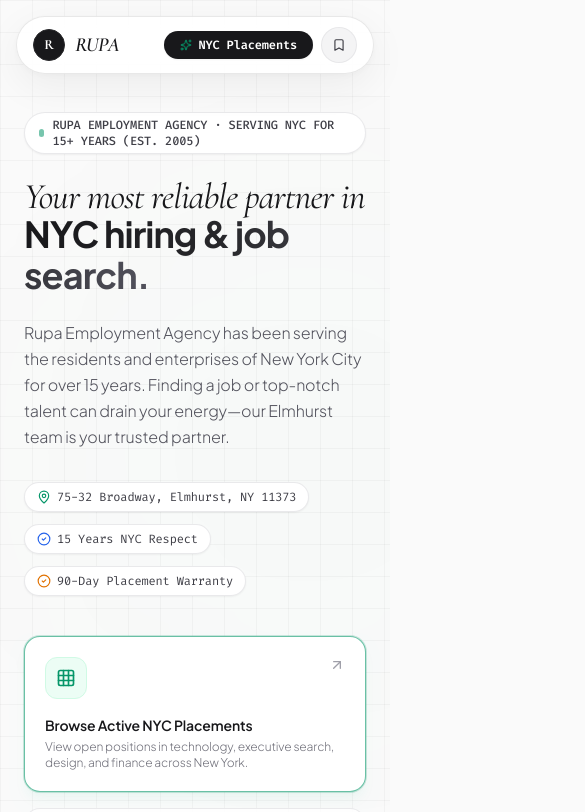
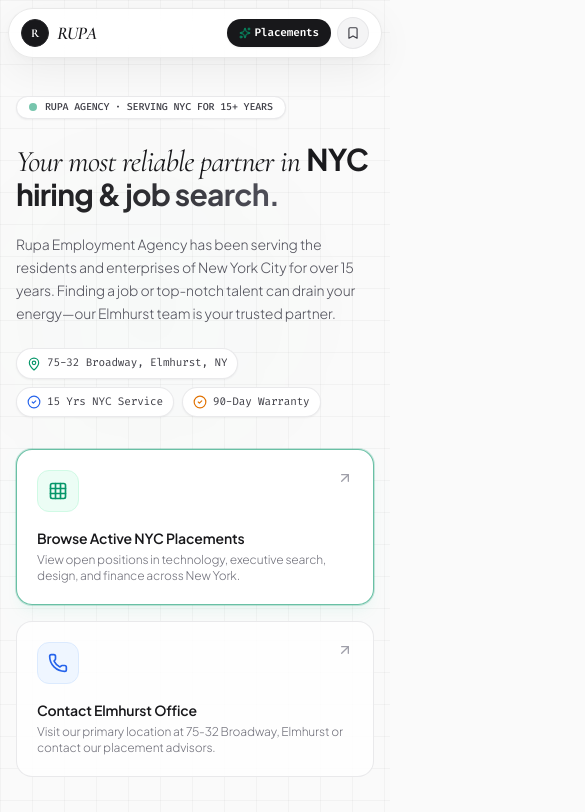
Before and after one commit to Glitch-Time-Matrix/Staffing-Agency-Website, a React (Vite) app: page / in a window 390 px wide. Shown: the top 812 px of the page, 585 px wide, since content can reach past the window. Built offline with nearby package versions, Linux system fonts and the light colour scheme; no server answers.

Commit message:
Push core mobile layout fixes

```diff
--- a/index.html
+++ b/index.html
@@ -3,7 +3,7 @@
   <head>
     <meta charset="UTF-8" />
     <link rel="icon" type="image/svg+xml" href="/vite.svg" />
-    <meta name="viewport" content="width=device-width, initial-scale=1.0" />
+    <meta name="viewport" content="width=device-width, initial-scale=1.0, maximum-scale=5.0, viewport-fit=cover" />
     <title>Staffing & Recruitment Agency</title>
   </head>
   <body>
--- a/src/App.tsx
+++ b/src/App.tsx
@@ -99,7 +99,7 @@ export default function App() {
   const totalSavedCount = savedJobs.length + savedCandidates.length;
 
   return (
-    <div className="min-h-screen bg-[#fafafa] text-[#18181b] flex flex-col relative antialiased selection:bg-brand-emerald selection:text-white">
+    <div className="min-h-screen bg-[#fafafa] text-[#18181b] flex flex-col relative antialiased selection:bg-brand-emerald selection:text-white w-full max-w-full overflow-x-hidden">
       <Header
         currentTab={currentTab}
         setCurrentTab={setCurrentTab}
@@ -117,7 +117,7 @@ export default function App() {
         onSelectJobForMatch={() => scrollToActiveRoles()}
       />
 
-      <main className="flex-1 flex flex-col items-center w-full">
+      <main className="flex-1 flex flex-col items-center w-full max-w-full overflow-x-hidden">
         <Hero
           onExploreClick={scrollToActiveRoles}
           savedCandidateIds={savedCandidates.map((c) => c.id)}
@@ -143,8 +143,8 @@ export default function App() {
 
         <SocialProof />
 
-        <section id="about-rupa" className="py-24 px-6 w-full bg-white relative border-b border-zinc-200/80">
-          <div className="max-w-7xl mx-auto grid grid-cols-1 lg:grid-cols-12 gap-12 items-center text-left">
+        <section id="about-rupa" className="py-16 sm:py-24 px-4 sm:px-6 w-full max-w-full bg-white relative border-b border-zinc-200/80 overflow-hidden">
+          <div className="max-w-7xl mx-auto grid grid-cols-1 lg:grid-cols-12 gap-8 sm:gap-12 items-center text-left w-full max-w-full">
             <div className="lg:col-span-6">
               <span className="text-brand-emerald text-xs font-mono uppercase tracking-widest block mb-3 font-semibold">
                 About Rupa Employment Agency
@@ -233,8 +233,8 @@ export default function App() {
 
       </main>
 
-      <footer className="w-full bg-[#f4f4f6] border-t border-zinc-200/80 py-16 px-6 text-left relative overflow-hidden">
-        <div className="max-w-7xl mx-auto grid grid-cols-1 md:grid-cols-12 gap-12 relative z-10">
+      <footer className="w-full max-w-full bg-[#f4f4f6] border-t border-zinc-200/80 py-12 sm:py-16 px-4 sm:px-6 text-left relative overflow-hidden">
+        <div className="max-w-7xl mx-auto grid grid-cols-1 md:grid-cols-12 gap-8 sm:gap-12 relative z-10 w-full max-w-full">
           <div className="md:col-span-5 flex flex-col items-start gap-4">
             <div className="flex items-center gap-3">
               <div className="flex size-8 items-center justify-center rounded-lg bg-zinc-900 text-white font-serif text-sm font-bold select-none border border-zinc-800">
--- a/src/components/Header.tsx
+++ b/src/components/Header.tsx
@@ -1,5 +1,5 @@
 import React from "react";
-import { Sparkles, Bookmark, Layers, Grid, Briefcase } from "lucide-react";
+import { Sparkles, Bookmark, Layers, Grid } from "lucide-react";
 
 interface HeaderProps {
   currentTab: "candidate" | "employer";
@@ -15,24 +15,27 @@ export default function Header({
   onOpenSaved
 }: HeaderProps) {
   return (
-    <header className="fixed top-4 inset-x-0 z-40 flex justify-center px-4 pointer-events-none">
-      <div className="pointer-events-auto cosmos-dock rounded-full px-4 sm:px-6 py-2.5 flex items-center justify-between gap-4 sm:gap-8 max-w-4xl w-full border border-zinc-200/80 shadow-lg shadow-black/5 transition-all duration-300">
+    <header className="fixed top-2 sm:top-4 inset-x-0 z-40 flex justify-center px-2 sm:px-4 pointer-events-none w-full max-w-full">
+      {/* Cosmos Light Floating Dock Container */}
+      <div className="pointer-events-auto cosmos-dock rounded-full px-3 sm:px-6 py-2 sm:py-2.5 flex items-center justify-between gap-2 sm:gap-8 max-w-4xl w-full mx-auto border border-zinc-200/80 shadow-lg shadow-black/5 transition-all duration-300">
 
-        <a href="#" className="flex items-center gap-2.5 group">
-          <div className="size-8 rounded-full bg-zinc-900 border border-zinc-800 flex items-center justify-center text-white font-serif text-sm font-bold group-hover:bg-brand-emerald transition-colors">
+        {/* Brand Badge */}
+        <a href="#" className="flex items-center gap-2 group shrink-0">
+          <div className="size-7 sm:size-8 rounded-full bg-zinc-900 border border-zinc-800 flex items-center justify-center text-white font-serif text-xs sm:text-sm font-bold group-hover:bg-brand-emerald transition-colors shrink-0">
             R
           </div>
           <div className="flex items-center gap-1.5">
-            <span className="font-serif italic font-semibold text-xl text-zinc-900 tracking-tight">
+            <span className="font-serif italic font-semibold text-lg sm:text-xl text-zinc-900 tracking-tight">
               RUPA
             </span>
-            <span className="hidden sm:inline-block size-1 rounded-full bg-brand-emerald"></span>
-            <span className="hidden sm:inline-block text-[10px] font-mono text-zinc-500 uppercase tracking-widest font-medium">
+            <span className="hidden md:inline-block size-1 rounded-full bg-brand-emerald"></span>
+            <span className="hidden md:inline-block text-[10px] font-mono text-zinc-500 uppercase tracking-widest font-medium">
               Employment Agency
             </span>
           </div>
         </a>
 
+        {/* Navigation Links */}
         <nav aria-label="Main Navigation" className="hidden lg:flex items-center gap-6 text-xs font-mono text-zinc-600 font-medium">
           <a href="#active-roles" className="hover:text-zinc-900 transition-colors flex items-center gap-1">
             <Grid className="size-3 text-zinc-400" />
@@ -50,20 +53,22 @@ export default function Header({
           </a>
         </nav>
 
-        <div className="flex items-center gap-2 sm:gap-3">
+        {/* Action Controls */}
+        <div className="flex items-center gap-1.5 sm:gap-3 shrink-0">
           <a
             href="#active-roles"
-            className="flex items-center gap-1.5 px-4 py-1.5 rounded-full text-xs font-mono font-semibold bg-zinc-900 text-white shadow-xs hover:bg-zinc-800 transition-all pointer-events-auto"
+            className="flex items-center gap-1 sm:gap-1.5 px-3 sm:px-4 py-1.5 rounded-full text-[11px] sm:text-xs font-mono font-semibold bg-zinc-900 text-white shadow-xs hover:bg-zinc-800 transition-all pointer-events-auto shrink-0"
           >
-            <Sparkles className="size-3 text-brand-emerald" aria-hidden="true" />
-            <span>NYC Placements</span>
+            <Sparkles className="size-3 text-brand-emerald shrink-0" aria-hidden="true" />
+            <span>Placements</span>
           </a>
 
+          {/* Cosmos Saved Collection Button */}
           {onOpenSaved && (
             <button
               onClick={onOpenSaved}
               type="button"
-              className="relative p-2.5 rounded-full bg-zinc-100 hover:bg-zinc-200 border border-zinc-200/80 text-zinc-700 hover:text-zinc-900 transition-all flex items-center justify-center pointer-events-auto"
+              className="relative p-2 sm:p-2.5 rounded-full bg-zinc-100 hover:bg-zinc-200 border border-zinc-200/80 text-zinc-700 hover:text-zinc-900 transition-all flex items-center justify-center pointer-events-auto shrink-0"
               title="Open Saved Collection"
               aria-label="Saved Items"
             >
--- a/src/components/Hero.tsx
+++ b/src/components/Hero.tsx
@@ -54,41 +54,41 @@ export default function Hero({
   onToggleSaveCandidate
 }: HeroProps) {
   return (
-    <section className="relative w-full pt-28 pb-16 md:pt-36 md:pb-24 px-6 grid-bg border-b border-zinc-200/80 overflow-hidden bg-[#fafafa]">
-      <div className="absolute top-[10%] left-[15%] w-[500px] h-[500px] rounded-full bg-emerald-500/5 blur-[140px] pointer-events-none pulse-glow-bg"></div>
-      <div className="absolute bottom-[20%] right-[10%] w-[550px] h-[550px] rounded-full bg-blue-500/5 blur-[150px] pointer-events-none pulse-glow-bg"></div>
+    <section className="relative w-full max-w-full pt-24 pb-12 sm:pt-32 sm:pb-20 md:pt-36 md:pb-24 px-4 sm:px-6 grid-bg border-b border-zinc-200/80 overflow-hidden bg-[#fafafa]">
+      <div className="absolute top-[10%] left-[5%] sm:left-[15%] w-[260px] sm:w-[500px] h-[260px] sm:h-[500px] rounded-full bg-emerald-500/5 blur-[100px] sm:blur-[140px] pointer-events-none pulse-glow-bg"></div>
+      <div className="absolute bottom-[20%] right-[5%] sm:right-[10%] w-[280px] sm:w-[550px] h-[280px] sm:h-[550px] rounded-full bg-blue-500/5 blur-[100px] sm:blur-[150px] pointer-events-none pulse-glow-bg"></div>
 
-      <div className="max-w-7xl mx-auto grid grid-cols-1 lg:grid-cols-12 gap-12 items-center relative z-10">
-        <div className="lg:col-span-7 flex flex-col items-start text-left">
+      <div className="max-w-7xl mx-auto grid grid-cols-1 lg:grid-cols-12 gap-8 sm:gap-12 items-center relative z-10 w-full max-w-full">
+        <div className="lg:col-span-7 flex flex-col items-start text-left w-full max-w-full">
 
-          <div className="inline-flex items-center gap-2 px-3.5 py-1 rounded-full bg-white border border-zinc-200/80 text-xs font-mono font-medium text-zinc-700 mb-6 shadow-xs">
-            <span className="flex size-2 rounded-full bg-brand-emerald animate-pulse"></span>
-            RUPA EMPLOYMENT AGENCY · SERVING NYC FOR 15+ YEARS (EST. 2005)
+          <div className="inline-flex items-center gap-2 px-3 py-1 rounded-full bg-white border border-zinc-200/80 text-[10px] sm:text-xs font-mono font-medium text-zinc-700 mb-6 shadow-xs max-w-full flex-wrap">
+            <span className="flex size-2 rounded-full bg-brand-emerald animate-pulse shrink-0"></span>
+            <span className="leading-tight">RUPA AGENCY · SERVING NYC FOR 15+ YEARS</span>
           </div>
 
-          <h1 className="font-serif italic font-normal text-4xl sm:text-6xl lg:text-[68px] text-zinc-900 tracking-tight leading-[1.04] mb-6">
+          <h1 className="font-serif italic font-normal text-3xl sm:text-5xl lg:text-[64px] text-zinc-900 tracking-tight leading-[1.08] mb-5 break-words max-w-full">
             Your most reliable partner in <br className="hidden sm:inline"/>
             <span className="not-italic font-bold font-sans text-transparent bg-clip-text bg-gradient-to-r from-zinc-900 via-zinc-800 to-zinc-600">
               NYC hiring & job search.
             </span>
           </h1>
 
-          <p className="text-zinc-600 text-base sm:text-lg font-light leading-relaxed mb-8 max-w-xl">
+          <p className="text-zinc-600 text-sm sm:text-base font-light leading-relaxed mb-6 sm:mb-8 max-w-xl">
             Rupa Employment Agency has been serving the residents and enterprises of New York City for over 15 years. Finding a job or top-notch talent can drain your energy—our Elmhurst team is your trusted partner.
           </p>
 
-          <div className="flex flex-wrap items-center gap-3 text-xs font-mono text-zinc-700 mb-10">
-            <span className="flex items-center gap-1.5 px-3 py-1.5 rounded-full bg-white border border-zinc-200/80 shadow-xs">
-              <MapPin className="size-3.5 text-brand-emerald" aria-hidden="true" />
-              75-32 Broadway, Elmhurst, NY 11373
+          <div className="flex flex-wrap items-center gap-2 sm:gap-3 text-[11px] sm:text-xs font-mono text-zinc-700 mb-8 sm:mb-10 max-w-full">
+            <span className="flex items-center gap-1.5 px-2.5 sm:px-3 py-1.5 rounded-full bg-white border border-zinc-200/80 shadow-xs max-w-full">
+              <MapPin className="size-3.5 text-brand-emerald shrink-0" aria-hidden="true" />
+              <span className="truncate">75-32 Broadway, Elmhurst, NY</span>
             </span>
-            <span className="flex items-center gap-1.5 px-3 py-1.5 rounded-full bg-white border border-zinc-200/80 shadow-xs">
-              <CheckCircle2 className="size-3.5 text-brand-slate" aria-hidden="true" />
-              15 Years NYC Respect
+            <span className="flex items-center gap-1.5 px-2.5 sm:px-3 py-1.5 rounded-full bg-white border border-zinc-200/80 shadow-xs">
+              <CheckCircle2 className="size-3.5 text-brand-slate shrink-0" aria-hidden="true" />
+              15 Yrs NYC Service
             </span>
-            <span className="flex items-center gap-1.5 px-3 py-1.5 rounded-full bg-white border border-zinc-200/80 shadow-xs">
-              <CheckCircle2 className="size-3.5 text-amber-600" aria-hidden="true" />
-              90-Day Placement Warranty
+            <span className="flex items-center gap-1.5 px-2.5 sm:px-3 py-1.5 rounded-full bg-white border border-zinc-200/80 shadow-xs">
+              <CheckCircle2 className="size-3.5 text-amber-600 shrink-0" aria-hidden="true" />
+              90-Day Warranty
             </span>
           </div>
 
--- a/src/index.css
+++ b/src/index.css
@@ -18,12 +18,23 @@
 }
 
 @layer base {
-  body {
+  html, body {
+    width: 100%;
+    max-width: 100vw;
+    overflow-x: hidden;
+    position: relative;
+    margin: 0;
+    padding: 0;
     background-color: #fafafa;
     color: #18181b;
     font-family: var(--font-sans);
+    letter-spacing: -0.01em;
+  }
+
+  #root {
+    width: 100%;
+    max-width: 100vw;
     overflow-x: hidden;
-    letter-spacing: -0.01em;
   }
 
   .font-serif {
```
Also changed, not shown: src/components/SocialProof.tsx (+4 -4 lines).
